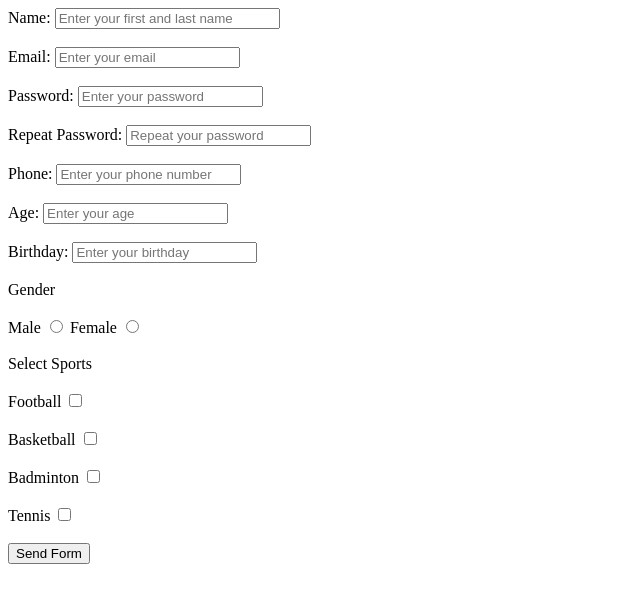
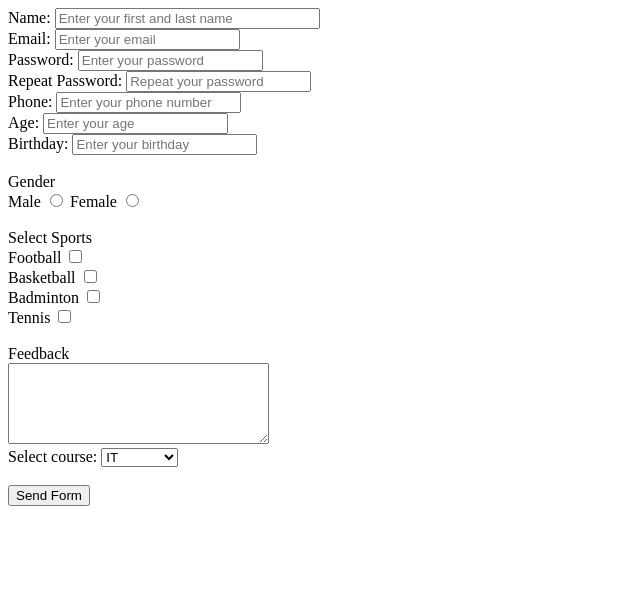
Before and after one commit to PowrPii/its-c003-web-programming-fundamentals, a plain HTML site: page lesson-materials/topic-5-element-of-html-1/practical/form.html in a window 1280 px wide. Shown: the whole page, without its empty margins (0-640 px from the left). Drawn offline with Linux system fonts and the light colour scheme.

Commit message:
Add more fields

```diff
--- a/lesson-materials/topic-5-element-of-html-1/practical/form.html
+++ b/lesson-materials/topic-5-element-of-html-1/practical/form.html
@@ -7,21 +7,29 @@
     </head>
     <body>
         <form action="">
-            <label for="name">Name:</label> <input type="text" name="name" id="name" placeholder="Enter your first and last name" size="25" required><br><br>
-            <label for="email">Email:</label> <input type="email" name="email" id="email" placeholder="Enter your email" required><br><br>
-            <label for="password">Password:</label> <input type="password" name="password" id="password" placeholder="Enter your password" required><br><br>
-            <label for="repeat-password">Repeat Password:</label> <input type="password" name="repeat-password" placeholder="Repeat your password" id="repeat-password" required><br><br>
-            <label for="phone">Phone:</label> <input type="tel" name="phone" id="phone" placeholder="Enter your phone number" required><br><br>
-            <label for="age">Age:</label> <input type="number" name="age" id="age" placeholder="Enter your age" required><br><br>
+            <label for="name">Name:</label> <input type="text" name="name" id="name" placeholder="Enter your first and last name" size="30" required><br>
+            <label for="email">Email:</label> <input type="email" name="email" id="email" placeholder="Enter your email" required><br>
+            <label for="password">Password:</label> <input type="password" name="password" id="password" placeholder="Enter your password" required><br>
+            <label for="repeat-password">Repeat Password:</label> <input type="password" name="repeat-password" placeholder="Repeat your password" id="repeat-password" required><br>
+            <label for="phone">Phone:</label> <input type="tel" name="phone" id="phone" placeholder="Enter your phone number" required><br>
+            <label for="age">Age:</label> <input type="number" name="age" id="age" placeholder="Enter your age" required><br>
             <label for="birthday">Birthday:</label> <input type="datetime" name="birthday" id="birthday" placeholder="Enter your birthday" required><br><br>
-            Gender <br><br>
+            Gender <br>
             <label for="male">Male</label> <input type="radio" name="male" id="male">
-            <label for="male">Female</label> <input type="radio" name="male" id="male"><br><br>
-            Select Sports <br><br>
-            <label for="football">Football</label> <input type="checkbox" name="football" id="football"><br><br>
-            <label for="basketball">Basketball</label> <input type="checkbox" name="basketball" id="basketball"><br><br>
-            <label for="badminton">Badminton</label> <input type="checkbox" name="badminton" id="badminton"><br><br>
+            <label for="female">Female</label> <input type="radio" name="female" id="female"><br><br>
+            Select Sports <br>
+            <label for="football">Football</label> <input type="checkbox" name="football" id="football"><br>
+            <label for="basketball">Basketball</label> <input type="checkbox" name="basketball" id="basketball"><br>
+            <label for="badminton">Badminton</label> <input type="checkbox" name="badminton" id="badminton"><br>
             <label for="tennis">Tennis</label> <input type="checkbox" name="tennis" id="tennis"><br><br>
+            Feedback <br>
+            <textarea name="feedback" id="feedback" cols="30" rows="5"></textarea><br>
+            <label for="course">Select course:</label>
+            <select name="course" id="course">
+                <option value="businees">Business</option>
+                <option value="IT" selected>IT</option>
+                <option value="Design">Design</option>
+            </select><br><br>
             <input type="submit" value="Send Form">
         </form>
     </body>
```
